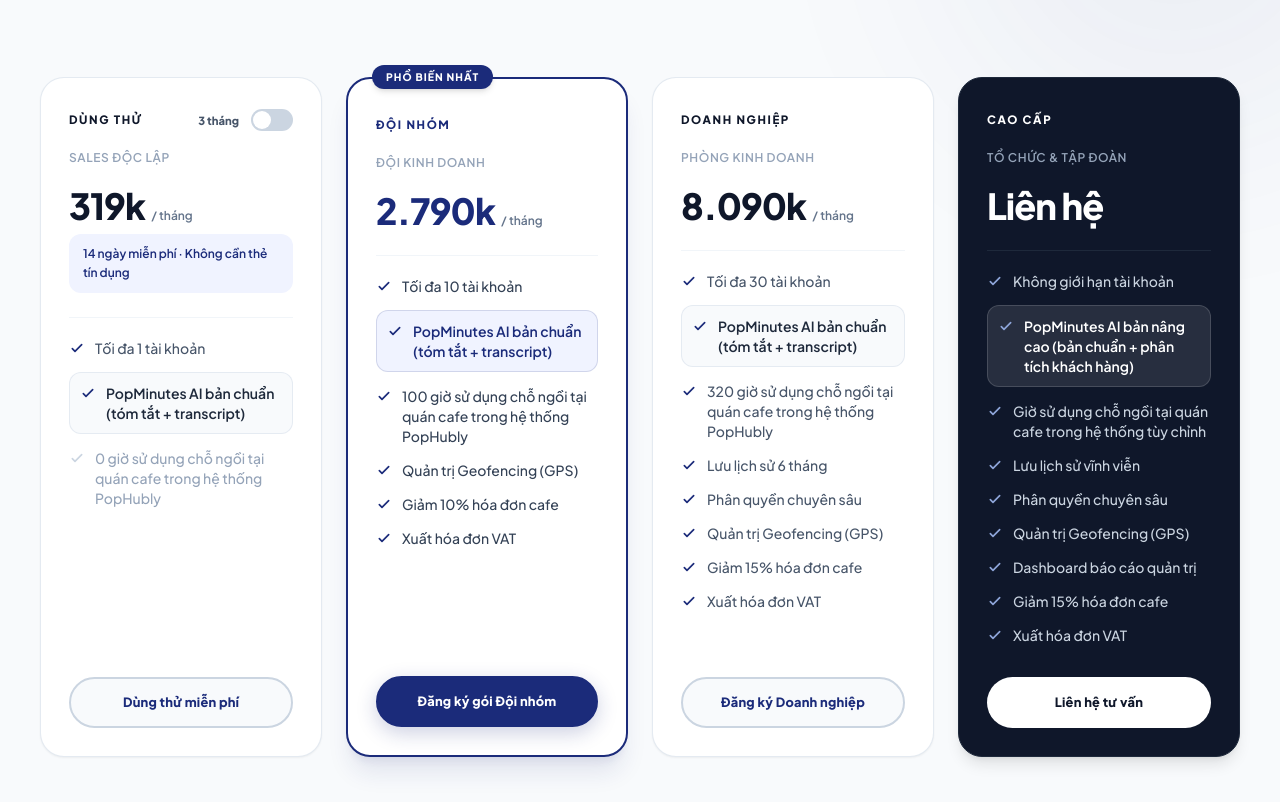
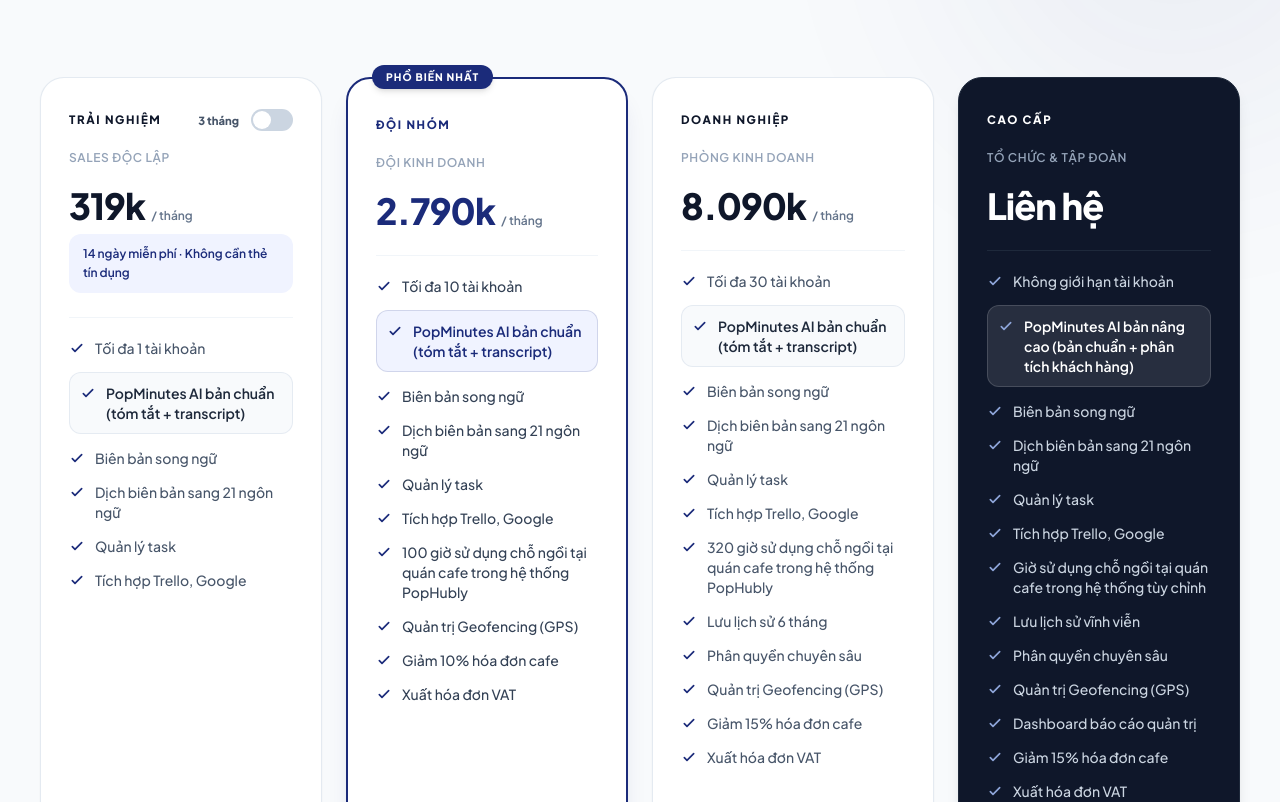
Before and after one commit to hoangtrucnhi/PopHubly, a plain HTML site: page new/index.html in a window 1280 px wide. Shown: the part 3346-4148 px from the top of the page. Drawn offline with nearby package versions, Linux system fonts and the light colour scheme.

Commit message:
Update index.html

```diff
--- a/new/index.html
+++ b/new/index.html
@@ -1778,10 +1778,10 @@
         </div>
 
         <div class="grid grid-cols-1 md:grid-cols-2 lg:grid-cols-4 gap-6 items-stretch">
-            <!-- Card 1: Dùng thử -->
+            <!-- Card 1: Trải nghiệm -->
             <div class="reveal reveal-delay-1 bg-white p-7 rounded-3xl border border-slate-200/90 shadow-sm hover:shadow-xl hover:border-slate-300 transition-all duration-300 flex flex-col">
                 <div class="pricing-header">
-                    <h4 class="text-slate-900 font-extrabold text-sm uppercase tracking-[0.14em]">Dùng thử</h4>
+                    <h4 class="text-slate-900 font-extrabold text-sm uppercase tracking-[0.14em]">Trải nghiệm</h4>
                     <label class="toggle-switch">
                         <span class="toggle-label">3 tháng</span>
                         <input type="checkbox" id="planToggle">
@@ -1810,9 +1810,21 @@
                             <svg class="w-4 h-4 text-[#1B2B7A] flex-shrink-0 mt-0.5" fill="none" stroke="currentColor" viewBox="0 0 24 24"><path stroke-linecap="round" stroke-linejoin="round" stroke-width="2.5" d="M5 13l4 4L19 7"/></svg>
                             <span>PopMinutes AI bản chuẩn (tóm tắt + transcript)</span>
                         </li>
-                        <li class="flex items-start gap-2.5 text-slate-400">
-                            <svg class="w-4 h-4 text-slate-300 flex-shrink-0 mt-0.5" fill="none" stroke="currentColor" viewBox="0 0 24 24"><path stroke-linecap="round" stroke-linejoin="round" stroke-width="2.5" d="M5 13l4 4L19 7"/></svg>
-                            <span>0 giờ sử dụng chỗ ngồi tại quán cafe trong hệ thống PopHubly</span>
+                        <li class="flex items-start gap-2.5">
+                            <svg class="w-4 h-4 text-[#1B2B7A] flex-shrink-0 mt-0.5" fill="none" stroke="currentColor" viewBox="0 0 24 24"><path stroke-linecap="round" stroke-linejoin="round" stroke-width="2.5" d="M5 13l4 4L19 7"/></svg>
+                            <span>Biên bản song ngữ</span>
+                        </li>
+                        <li class="flex items-start gap-2.5">
+                            <svg class="w-4 h-4 text-[#1B2B7A] flex-shrink-0 mt-0.5" fill="none" stroke="currentColor" viewBox="0 0 24 24"><path stroke-linecap="round" stroke-linejoin="round" stroke-width="2.5" d="M5 13l4 4L19 7"/></svg>
+                            <span>Dịch biên bản sang 21 ngôn ngữ</span>
+                        </li>
+                        <li class="flex items-start gap-2.5">
+                            <svg class="w-4 h-4 text-[#1B2B7A] flex-shrink-0 mt-0.5" fill="none" stroke="currentColor" viewBox="0 0 24 24"><path stroke-linecap="round" stroke-linejoin="round" stroke-width="2.5" d="M5 13l4 4L19 7"/></svg>
+                            <span>Quản lý task</span>
+                        </li>
+                        <li class="flex items-start gap-2.5">
+                            <svg class="w-4 h-4 text-[#1B2B7A] flex-shrink-0 mt-0.5" fill="none" stroke="currentColor" viewBox="0 0 24 24"><path stroke-linecap="round" stroke-linejoin="round" stroke-width="2.5" d="M5 13l4 4L19 7"/></svg>
+                            <span>Tích hợp Trello, Google</span>
                         </li>
                     </ul>
                 </div>
@@ -1847,6 +1859,22 @@
                         </li>
                         <li class="flex items-start gap-2.5">
                             <svg class="w-4 h-4 text-[#1B2B7A] flex-shrink-0 mt-0.5" fill="none" stroke="currentColor" viewBox="0 0 24 24"><path stroke-linecap="round" stroke-linejoin="round" stroke-width="2.5" d="M5 13l4 4L19 7"/></svg>
+                            <span>Biên bản song ngữ</span>
+                        </li>
+                        <li class="flex items-start gap-2.5">
+                            <svg class="w-4 h-4 text-[#1B2B7A] flex-shrink-0 mt-0.5" fill="none" stroke="currentColor" viewBox="0 0 24 24"><path stroke-linecap="round" stroke-linejoin="round" stroke-width="2.5" d="M5 13l4 4L19 7"/></svg>
+                            <span>Dịch biên bản sang 21 ngôn ngữ</span>
+                        </li>
+                        <li class="flex items-start gap-2.5">
+                            <svg class="w-4 h-4 text-[#1B2B7A] flex-shrink-0 mt-0.5" fill="none" stroke="currentColor" viewBox="0 0 24 24"><path stroke-linecap="round" stroke-linejoin="round" stroke-width="2.5" d="M5 13l4 4L19 7"/></svg>
+                            <span>Quản lý task</span>
+                        </li>
+                        <li class="flex items-start gap-2.5">
+                            <svg class="w-4 h-4 text-[#1B2B7A] flex-shrink-0 mt-0.5" fill="none" stroke="currentColor" viewBox="0 0 24 24"><path stroke-linecap="round" stroke-linejoin="round" stroke-width="2.5" d="M5 13l4 4L19 7"/></svg>
+                            <span>Tích hợp Trello, Google</span>
+                        </li>
+                        <li class="flex items-start gap-2.5">
+                            <svg class="w-4 h-4 text-[#1B2B7A] flex-shrink-0 mt-0.5" fill="none" stroke="currentColor" viewBox="0 0 24 24"><path stroke-linecap="round" stroke-linejoin="round" stroke-width="2.5" d="M5 13l4 4L19 7"/></svg>
                             <span>100 giờ sử dụng chỗ ngồi tại quán cafe trong hệ thống PopHubly</span>
                         </li>
                         <li class="flex items-start gap-2.5">
@@ -1891,6 +1919,22 @@
                         </li>
                         <li class="flex items-start gap-2.5">
                             <svg class="w-4 h-4 text-[#1B2B7A] flex-shrink-0 mt-0.5" fill="none" stroke="currentColor" viewBox="0 0 24 24"><path stroke-linecap="round" stroke-linejoin="round" stroke-width="2.5" d="M5 13l4 4L19 7"/></svg>
+                            <span>Biên bản song ngữ</span>
+                        </li>
+                        <li class="flex items-start gap-2.5">
+                            <svg class="w-4 h-4 text-[#1B2B7A] flex-shrink-0 mt-0.5" fill="none" stroke="currentColor" viewBox="0 0 24 24"><path stroke-linecap="round" stroke-linejoin="round" stroke-width="2.5" d="M5 13l4 4L19 7"/></svg>
+                            <span>Dịch biên bản sang 21 ngôn ngữ</span>
+                        </li>
+                        <li class="flex items-start gap-2.5">
+                            <svg class="w-4 h-4 text-[#1B2B7A] flex-shrink-0 mt-0.5" fill="none" stroke="currentColor" viewBox="0 0 24 24"><path stroke-linecap="round" stroke-linejoin="round" stroke-width="2.5" d="M5 13l4 4L19 7"/></svg>
+                            <span>Quản lý task</span>
+                        </li>
+                        <li class="flex items-start gap-2.5">
+                            <svg class="w-4 h-4 text-[#1B2B7A] flex-shrink-0 mt-0.5" fill="none" stroke="currentColor" viewBox="0 0 24 24"><path stroke-linecap="round" stroke-linejoin="round" stroke-width="2.5" d="M5 13l4 4L19 7"/></svg>
+                            <span>Tích hợp Trello, Google</span>
+                        </li>
+                        <li class="flex items-start gap-2.5">
+                            <svg class="w-4 h-4 text-[#1B2B7A] flex-shrink-0 mt-0.5" fill="none" stroke="currentColor" viewBox="0 0 24 24"><path stroke-linecap="round" stroke-linejoin="round" stroke-width="2.5" d="M5 13l4 4L19 7"/></svg>
                             <span>320 giờ sử dụng chỗ ngồi tại quán cafe trong hệ thống PopHubly</span>
                         </li>
                         <li class="flex items-start gap-2.5">
@@ -1939,6 +1983,22 @@
                         <li class="flex items-start gap-2.5 bg-white/10 border border-white/15 text-white font-semibold p-2.5 rounded-xl">
                             <svg class="w-4 h-4 text-[#8ea5d9] flex-shrink-0 mt-0.5" fill="none" stroke="currentColor" viewBox="0 0 24 24"><path stroke-linecap="round" stroke-linejoin="round" stroke-width="2.5" d="M5 13l4 4L19 7"/></svg>
                             <span>PopMinutes AI bản nâng cao (bản chuẩn + phân tích khách hàng)</span>
+                        </li>
+                        <li class="flex items-start gap-2.5">
+                            <svg class="w-4 h-4 text-[#8ea5d9] flex-shrink-0 mt-0.5" fill="none" stroke="currentColor" viewBox="0 0 24 24"><path stroke-linecap="round" stroke-linejoin="round" stroke-width="2.5" d="M5 13l4 4L19 7"/></svg>
+                            <span>Biên bản song ngữ</span>
+                        </li>
+                        <li class="flex items-start gap-2.5">
+                            <svg class="w-4 h-4 text-[#8ea5d9] flex-shrink-0 mt-0.5" fill="none" stroke="currentColor" viewBox="0 0 24 24"><path stroke-linecap="round" stroke-linejoin="round" stroke-width="2.5" d="M5 13l4 4L19 7"/></svg>
+                            <span>Dịch biên bản sang 21 ngôn ngữ</span>
+                        </li>
+                        <li class="flex items-start gap-2.5">
+                            <svg class="w-4 h-4 text-[#8ea5d9] flex-shrink-0 mt-0.5" fill="none" stroke="currentColor" viewBox="0 0 24 24"><path stroke-linecap="round" stroke-linejoin="round" stroke-width="2.5" d="M5 13l4 4L19 7"/></svg>
+                            <span>Quản lý task</span>
+                        </li>
+                        <li class="flex items-start gap-2.5">
+                            <svg class="w-4 h-4 text-[#8ea5d9] flex-shrink-0 mt-0.5" fill="none" stroke="currentColor" viewBox="0 0 24 24"><path stroke-linecap="round" stroke-linejoin="round" stroke-width="2.5" d="M5 13l4 4L19 7"/></svg>
+                            <span>Tích hợp Trello, Google</span>
                         </li>
                         <li class="flex items-start gap-2.5">
                             <svg class="w-4 h-4 text-[#8ea5d9] flex-shrink-0 mt-0.5" fill="none" stroke="currentColor" viewBox="0 0 24 24"><path stroke-linecap="round" stroke-linejoin="round" stroke-width="2.5" d="M5 13l4 4L19 7"/></svg>
@@ -2446,7 +2506,7 @@
             `<div class="flex flex-col justify-between h-full space-y-6">
                 <div class="flex items-center justify-between border-b border-slate-100 pb-5">
                     <div>
-                        <span class="text-xs font-extrabold uppercase tracking-widest text-[#1B2B7A] block">Bước 01 • Không gian làm việc</span>
+                        <span class="text-xs font-extrabold uppercase tracking-widest text-[#1B2B7A] block">Bước 01 • Space</span>
                         <h4 class="text-xl sm:text-2xl font-extrabold text-slate-900 mt-1">Đặt giữ chỗ</h4>
                     </div>
                 </div>
@@ -2458,7 +2518,7 @@
                 <div class="grid grid-cols-1 sm:grid-cols-2 gap-4 pt-2">
                     <div class="bg-[#F8FAFC] border border-slate-200/80 rounded-2xl p-4 sm:p-5">
                         <div class="text-xs font-bold uppercase tracking-wider text-slate-400 mb-1">Không gian</div>
-                        <div class="text-base font-bold text-slate-900">Yên tĩnh, chuyên nghiệp để gặp khách</div>
+                        <div class="text-base font-bold text-slate-900">Yên tĩnh, chuyên nghiệp</div>
                     </div>
                     <div class="bg-[#F8FAFC] border border-slate-200/80 rounded-2xl p-4 sm:p-5">
                         <div class="text-xs font-bold uppercase tracking-wider text-slate-400 mb-1">Quản trị</div>
```
